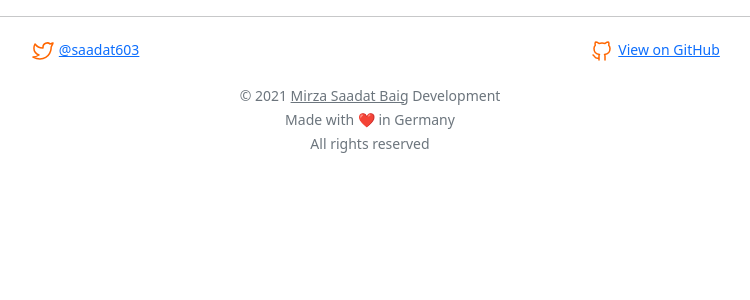
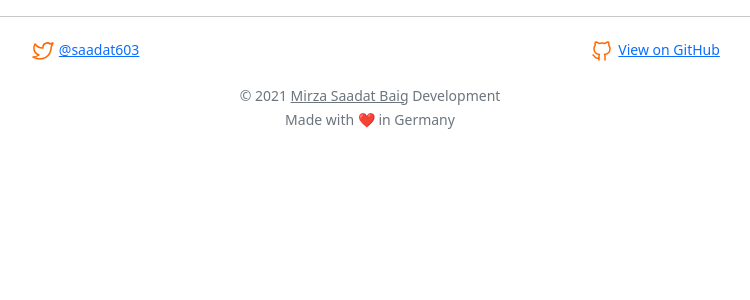
Before and after one commit to mass1ve-err0r/CanIJailbreak2-Website, a Python web app: template templates/_Foundation.jinja2 in a window 1280 px wide. Shown: the part 59-359 px from the top of the page, without its empty margins (270-1020 px from the left). Run offline with Jinja, Linux system fonts and the light colour scheme; the template is opened without the code that fills it, so the values that code supplies are empty.

Commit message:
Update Site Foundation * removed ARR notice due to OS images

```diff
--- a/templates/_Foundation.jinja2
+++ b/templates/_Foundation.jinja2
@@ -81,8 +81,7 @@
                     <div class="row">
                         <div class="col-sm text-center p-3">
                             <small class="text-muted">© 2021 <a id="footercr" class="text-muted" href="https://saadat.dev/" target="_blank">Mirza Saadat Baig</a> Development<br>
-                                Made with ❤️ in Germany<br>
-                                All rights reserved
+                                Made with ❤️ in Germany
                             </small>
                         </div>
                     </div>
```
